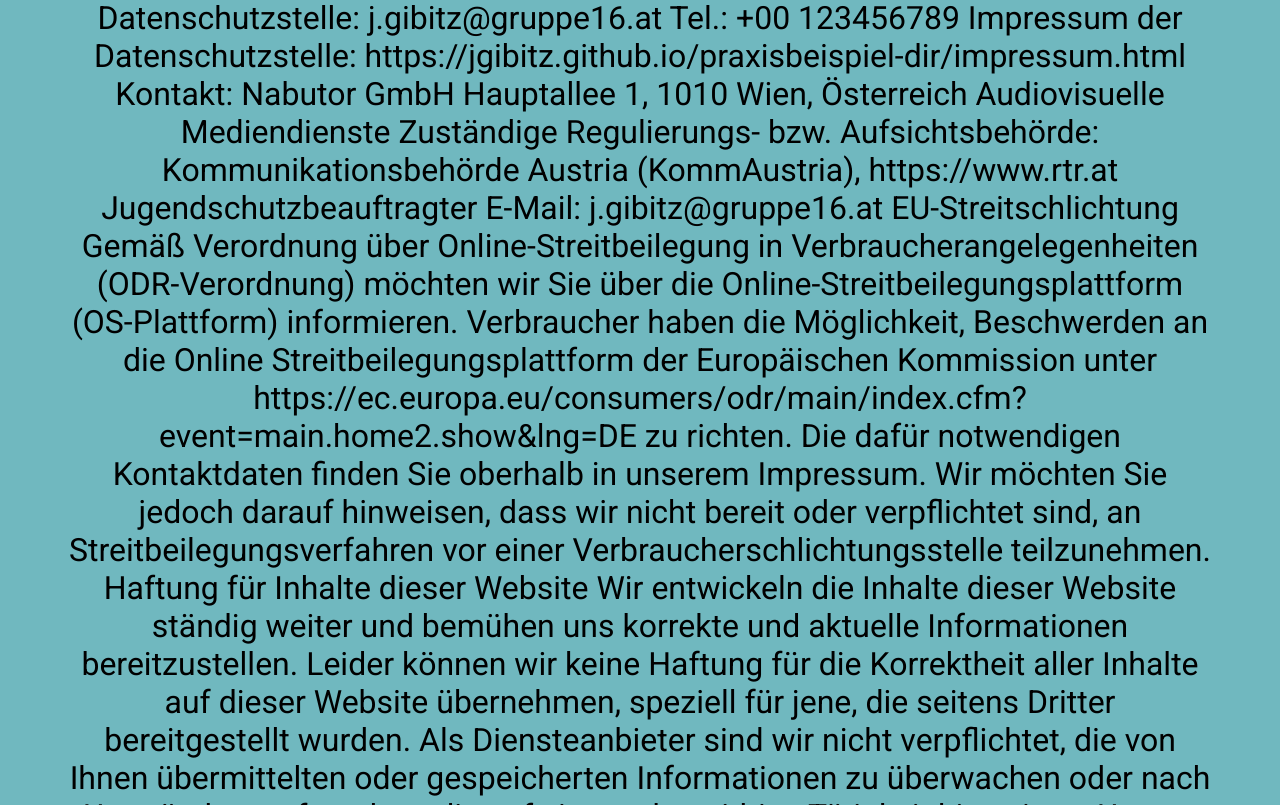
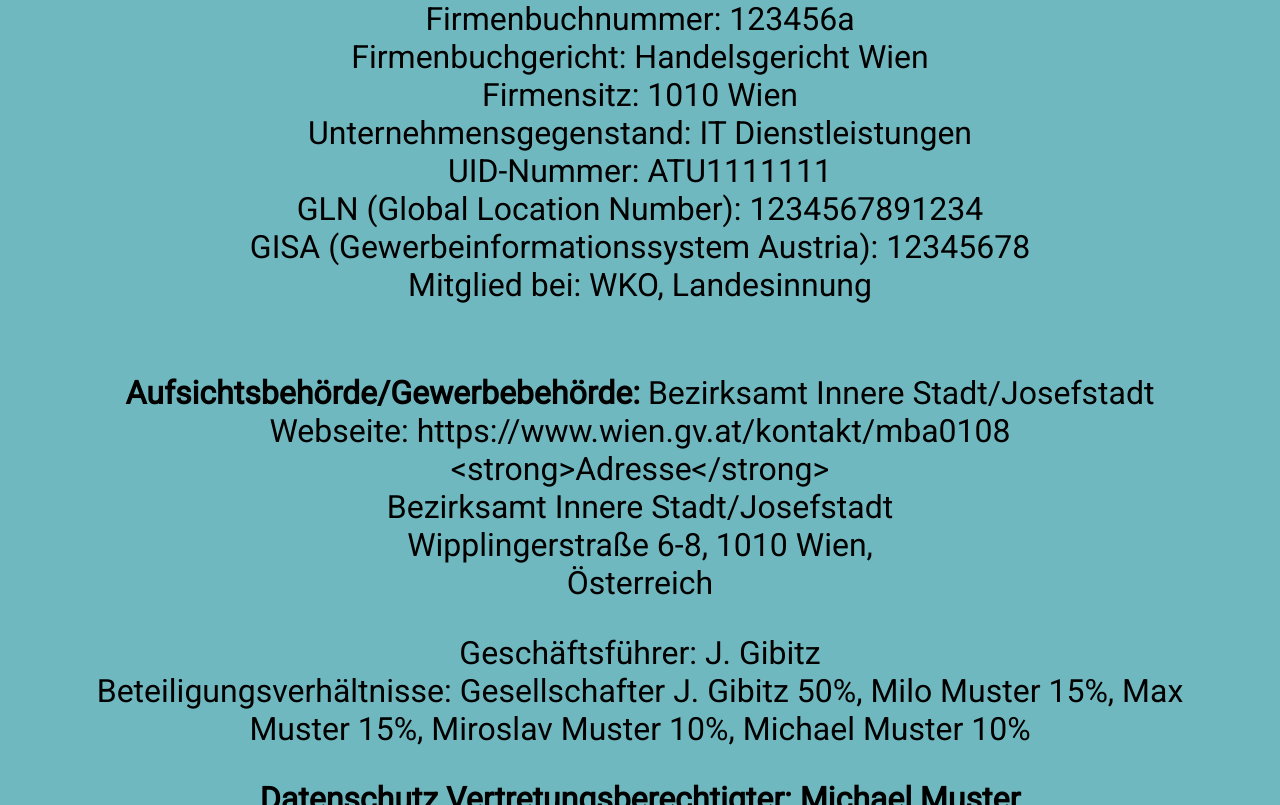
Before and after one commit to jgibitz/praxisbeispiel-dir, a plain HTML site: page impressum.html in a window 1280 px wide. Shown: the part 717-1522 px from the top of the page. Drawn offline with Linux system fonts and the light colour scheme.

Commit message:
Update impressum.html

```diff
--- a/impressum.html
+++ b/impressum.html
@@ -1,85 +1,29 @@
 <!DOCTYPE html>
-<html>
+<html lang="de">
   <head>
-    <link rel="stylesheet" type="text/css" href="style.css">
+    <title>Impressum</title>
   </head>
 <body>
   <header id="header"></header>
 
-<strong><p Impressum/></strong>
-Informationen über den Diensteanbieter.
-
-Nabutor GmbH
-
-Hauptallee 1,
-1010 Wien,
-Österreich
-
-Tel.: +00 123456789
-E-Mail: j.gibitz@gruppe16.at
-
-Firmenbuchnummer: 123456a
-Firmenbuchgericht: Handelsgericht Wien
-Firmensitz: 1010 Wien
-Unternehmensgegenstand: IT Dienstleistungen
-UID-Nummer: ATU1111111
-GLN (Global Location Number): 1234567891234
-GISA (Gewerbeinformationssystem Austria): 12345678
-Mitglied bei: WKO, Landesinnung
-
-
-Aufsichtsbehörde/Gewerbebehörde: Bezirksamt Innere Stadt/Josefstadt
-Webseite: https://www.wien.gv.at/kontakt/mba0108
-<strong>Adresse</strong>
-Bezirksamt Innere Stadt/Josefstadt
-Wipplingerstraße 6-8, 1010 Wien,
-Österreich
-
-Geschäftsführer: J. Gibitz
-Beteiligungsverhältnisse: Gesellschafter J. Gibitz 50%, Milo Muster 15%, Max Muster 15%, Miroslav Muster 10%, Michael Muster 10%
-
-Datenschutz Vertretungsberechtigter: Michael Muster
-E-Mail der Datenschutzstelle: j.gibitz@gruppe16.at
-Tel.: +00 123456789
-Impressum der Datenschutzstelle: https://jgibitz.github.io/praxisbeispiel-dir/impressum.html
-Kontakt:
-Nabutor GmbH
-Hauptallee 1, 1010 Wien,
-Österreich
-
-Audiovisuelle Mediendienste
-Zuständige Regulierungs- bzw. Aufsichtsbehörde: Kommunikationsbehörde Austria (KommAustria), https://www.rtr.at
-
-Jugendschutzbeauftragter
-E-Mail: j.gibitz@gruppe16.at
-
-EU-Streitschlichtung
-Gemäß Verordnung über Online-Streitbeilegung in Verbraucherangelegenheiten (ODR-Verordnung) möchten wir Sie über die Online-Streitbeilegungsplattform (OS-Plattform) informieren.
-Verbraucher haben die Möglichkeit, Beschwerden an die Online Streitbeilegungsplattform der Europäischen Kommission unter https://ec.europa.eu/consumers/odr/main/index.cfm?event=main.home2.show&lng=DE zu richten. Die dafür notwendigen Kontaktdaten finden Sie oberhalb in unserem Impressum.
-
-Wir möchten Sie jedoch darauf hinweisen, dass wir nicht bereit oder verpflichtet sind, an Streitbeilegungsverfahren vor einer Verbraucherschlichtungsstelle teilzunehmen.
-
-Haftung für Inhalte dieser Website
-Wir entwickeln die Inhalte dieser Website ständig weiter und bemühen uns korrekte und aktuelle Informationen bereitzustellen. Leider können wir keine Haftung für die Korrektheit aller Inhalte auf dieser Website übernehmen, speziell für jene, die seitens Dritter bereitgestellt wurden. Als Diensteanbieter sind wir nicht verpflichtet, die von Ihnen übermittelten oder gespeicherten Informationen zu überwachen oder nach Umständen zu forschen, die auf eine rechtswidrige Tätigkeit hinweisen.
-
-Unsere Verpflichtungen zur Entfernung von Informationen oder zur Sperrung der Nutzung von Informationen nach den allgemeinen Gesetzen aufgrund von gerichtlichen oder behördlichen Anordnungen bleiben auch im Falle unserer Nichtverantwortlichkeit davon unberührt.
-
-Sollten Ihnen problematische oder rechtswidrige Inhalte auffallen, bitte wir Sie uns umgehend zu kontaktieren, damit wir die rechtswidrigen Inhalte entfernen können. Sie finden die Kontaktdaten im Impressum.
-
-
-Wenn Ihnen rechtswidrige Links auf unserer Website auffallen, bitte wir Sie uns zu kontaktieren. Sie finden die Kontaktdaten im Impressum.
-
-Urheberrechtshinweis
-Alle Inhalte dieser Webseite (Bilder, Fotos, Texte, Videos) unterliegen dem Urheberrecht. Bitte fragen Sie uns bevor Sie die Inhalte dieser Website verbreiten, vervielfältigen oder verwerten wie zum Beispiel auf anderen Websites erneut veröffentlichen. Falls notwendig, werden wir die unerlaubte Nutzung von Teilen der Inhalte unserer Seite rechtlich verfolgen.
-
-Sollten Sie auf dieser Webseite Inhalte finden, die das Urheberrecht verletzen, bitten wir Sie uns zu kontaktieren.
-
-Bildernachweis
-Die Bilder, Fotos und Grafiken auf dieser Webseite sind urheberrechtlich geschützt.
-
-Die Bilderrechte liegen bei:
-Wikimedia Commons
-
+<h1>Impressum</h1>
+<p>Informationen &uuml;ber den Diensteanbieter.</p>
+<p><strong>Nabutor GmbH</strong></p>
+<p>Hauptallee 1,<br />1010 Wien,<br />&Ouml;sterreich</p>
+<p>Tel.: +00 123456789<br />E-Mail: j.gibitz@gruppe16.at</p>
+<p>Firmenbuchnummer: 123456a<br />Firmenbuchgericht: Handelsgericht Wien<br />Firmensitz: 1010 Wien<br />Unternehmensgegenstand: IT Dienstleistungen<br />UID-Nummer: ATU1111111<br />GLN (Global Location Number): 1234567891234<br />GISA (Gewerbeinformationssystem Austria): 12345678<br />Mitglied bei: WKO, Landesinnung</p>
+<p><br /><strong>Aufsichtsbeh&ouml;rde/Gewerbebeh&ouml;rde:</strong> Bezirksamt Innere Stadt/Josefstadt<br />Webseite: https://www.wien.gv.at/kontakt/mba0108<br />&lt;strong&gt;Adresse&lt;/strong&gt;<br />Bezirksamt Innere Stadt/Josefstadt<br />Wipplingerstra&szlig;e 6-8, 1010 Wien,<br />&Ouml;sterreich</p>
+<p>Gesch&auml;ftsf&uuml;hrer: J. Gibitz<br />Beteiligungsverh&auml;ltnisse: Gesellschafter J. Gibitz 50%, Milo Muster 15%, Max Muster 15%, Miroslav Muster 10%, Michael Muster 10%</p>
+<p><strong>Datenschutz Vertretungsberechtigter: Michael Muster</strong><br />E-Mail der Datenschutzstelle: j.gibitz@gruppe16.at<br />Tel.: +00 123456789 <br />Impressum der Datenschutzstelle: https://jgibitz.github.io/praxisbeispiel-dir/impressum.html<br />Kontakt:<br />Nabutor GmbH<br />Hauptallee 1, 1010 Wien,<br />&Ouml;sterreich</p>
+<p><strong>Audiovisuelle Mediendienste</strong><br />Zust&auml;ndige Regulierungs- bzw. Aufsichtsbeh&ouml;rde: Kommunikationsbeh&ouml;rde Austria (KommAustria), https://www.rtr.at</p>
+<p><strong>EU-Streitschlichtung</strong><br />Gem&auml;&szlig; Verordnung &uuml;ber Online-Streitbeilegung in Verbraucherangelegenheiten (ODR-Verordnung) m&ouml;chten wir Sie &uuml;ber die Online-Streitbeilegungsplattform (OS-Plattform) informieren.<br />Verbraucher haben die M&ouml;glichkeit, Beschwerden an die Online Streitbeilegungsplattform der Europ&auml;ischen Kommission unter https://ec.europa.eu/consumers/odr/main/index.cfm?event=main.home2.show&amp;lng=DE zu richten. Die daf&uuml;r notwendigen Kontaktdaten finden Sie oberhalb in unserem Impressum.</p>
+<p>Wir m&ouml;chten Sie jedoch darauf hinweisen, dass wir nicht bereit oder verpflichtet sind, an Streitbeilegungsverfahren vor einer Verbraucherschlichtungsstelle teilzunehmen.</p>
+<p><strong>Haftung f&uuml;r Inhalte dieser Website</strong><br />Wir entwickeln die Inhalte dieser Website st&auml;ndig weiter und bem&uuml;hen uns korrekte und aktuelle Informationen bereitzustellen. Leider k&ouml;nnen wir keine Haftung f&uuml;r die Korrektheit aller Inhalte auf dieser Website &uuml;bernehmen, speziell f&uuml;r jene, die seitens Dritter bereitgestellt wurden. Als Diensteanbieter sind wir nicht verpflichtet, die von Ihnen &uuml;bermittelten oder gespeicherten Informationen zu &uuml;berwachen oder nach Umst&auml;nden zu forschen, die auf eine rechtswidrige T&auml;tigkeit hinweisen.</p>
+<p>Unsere Verpflichtungen zur Entfernung von Informationen oder zur Sperrung der Nutzung von Informationen nach den allgemeinen Gesetzen aufgrund von gerichtlichen oder beh&ouml;rdlichen Anordnungen bleiben auch im Falle unserer Nichtverantwortlichkeit davon unber&uuml;hrt.</p>
+<p>Sollten Ihnen problematische oder rechtswidrige Inhalte auffallen, bitte wir Sie uns umgehend zu kontaktieren, damit wir die rechtswidrigen Inhalte entfernen k&ouml;nnen. Sie finden die Kontaktdaten im Impressum.<br />Wenn Ihnen rechtswidrige Links auf unserer Website auffallen, bitte wir Sie uns zu kontaktieren. Sie finden die Kontaktdaten im Impressum.</p>
+<p><strong>Urheberrechtshinweis</strong><br />Alle Inhalte dieser Webseite (Bilder, Fotos, Texte, Videos) unterliegen dem Urheberrecht. Bitte fragen Sie uns bevor Sie die Inhalte dieser Website verbreiten, vervielf&auml;ltigen oder verwerten wie zum Beispiel auf anderen Websites erneut ver&ouml;ffentlichen. Falls notwendig, werden wir die unerlaubte Nutzung von Teilen der Inhalte unserer Seite rechtlich verfolgen.</p>
+<p>Sollten Sie auf dieser Webseite Inhalte finden, die das Urheberrecht verletzen, bitten wir Sie uns zu kontaktieren.</p>
+<p><strong>Bildernachweis</strong><br />Die Bilder, Fotos und Grafiken auf dieser Webseite sind urheberrechtlich gesch&uuml;tzt.</p>
 <h2>Zentrale Kontaktstelle nach dem Digital Services Act (DSA)</h2>
 <p> <strong>E-Mail</strong>: j.gibitz@gruppe16.at</p>
 <p> <strong>Telefonnummer der Kontaktstelle</strong>: +00 123456789</p>
```
